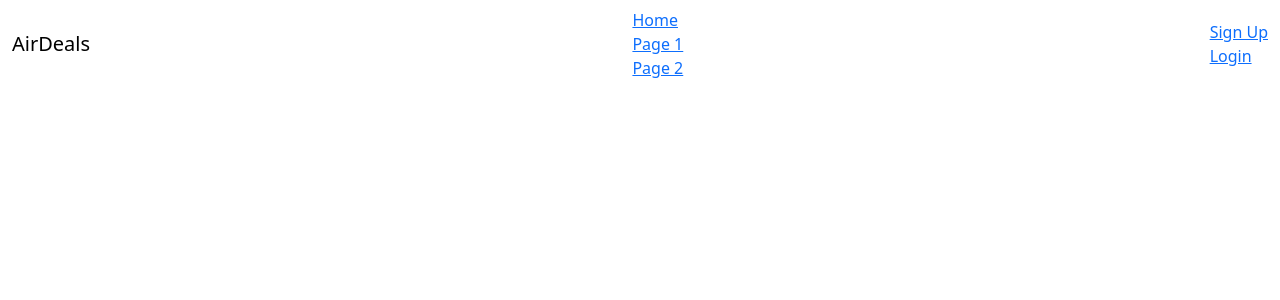
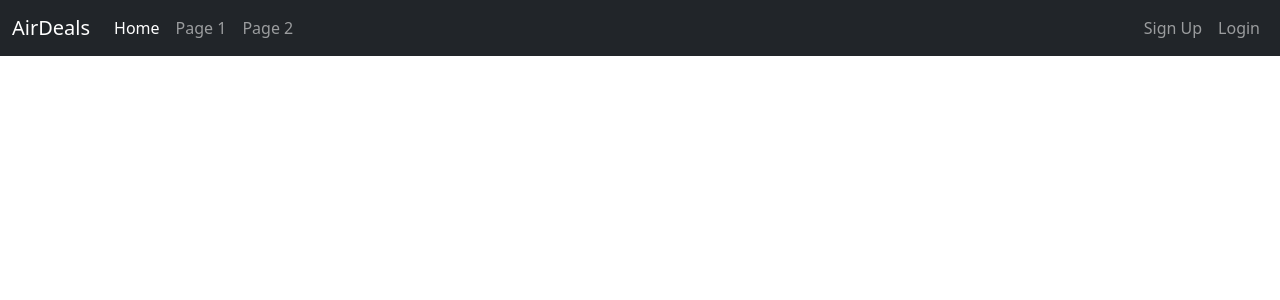
Before and after one commit to bryanpepe9/AirDeals, a Flask app: page / in a window 1280 px wide. Shown: the top 300 px of the page. Run offline with Flask 3, Linux system fonts and the light colour scheme; some libraries are stand-ins or nearby versions.

Commit message:
Added a bootstrap 5 navbar to the template.html file, which using Jinja templating is applied to all subsequent html files.

```diff
--- a/static/styles.css
+++ b/static/styles.css
@@ -1,3 +1,7 @@
+/*body {
+    background-color: #00416A;
+}*/
+
 .register {
     max-width: 100%;
     height: 100%;
--- a/templates/template.html
+++ b/templates/template.html
@@ -8,24 +8,38 @@
   <link rel="stylesheet" href="static/styles.css">
   <script src="https://cdn.jsdelivr.net/npm/bootstrap@5.3.0/dist/js/bootstrap.min.js"></script>
 
+
 </head>
 <body>
   <header>
-    <!-- Navbar code -->
-    <nav class="navbar navbar-inverse">
-      <div class="container-fluid">
-        <div class="navbar-header">
-          <a class="navbar-brand" href="#">AirDeals</a>
+     <nav class="navbar navbar-expand-lg navbar-dark bg-dark">
+<!--    <div class="container">-->
+        <div class="container-fluid">
+        <a class="navbar-brand" href="#">AirDeals</a>
+        <button class="navbar-toggler" type="button" data-bs-toggle="collapse" data-bs-target="#navbarNav">
+          <span class="navbar-toggler-icon"></span>
+        </button>
+        <div class="collapse navbar-collapse" id="navbarNav">
+          <ul class="navbar-nav">
+            <li class="nav-item active">
+              <a class="nav-link active" aria-current="page" href="#">Home</a>
+            </li>
+            <li class="nav-item">
+              <a class="nav-link" href="#">Page 1</a>
+            </li>
+            <li class="nav-item">
+              <a class="nav-link" href="#">Page 2</a>
+            </li>
+          </ul>
+          <ul class="navbar-nav ms-auto">
+            <li class="nav-item">
+              <a class="nav-link" href="/register">Sign Up</a>
+            </li>
+            <li class="nav-item">
+              <a class="nav-link" href="/login">Login</a>
+            </li>
+          </ul>
         </div>
-        <ul class="nav navbar-nav">
-          <li class="active"><a href="#">Home</a></li>
-          <li><a href="#">Page 1</a></li>
-          <li><a href="#">Page 2</a></li>
-        </ul>
-        <ul class="nav navbar-nav navbar-right">
-          <li><a href="#"><span class="glyphicon glyphicon-user"></span> Sign Up</a></li>
-          <li><a href="#"><span class="glyphicon glyphicon-log-in"></span> Login</a></li>
-        </ul>
       </div>
     </nav>
   </header>
```
Also changed, not shown: instance/AirDeals.db.
